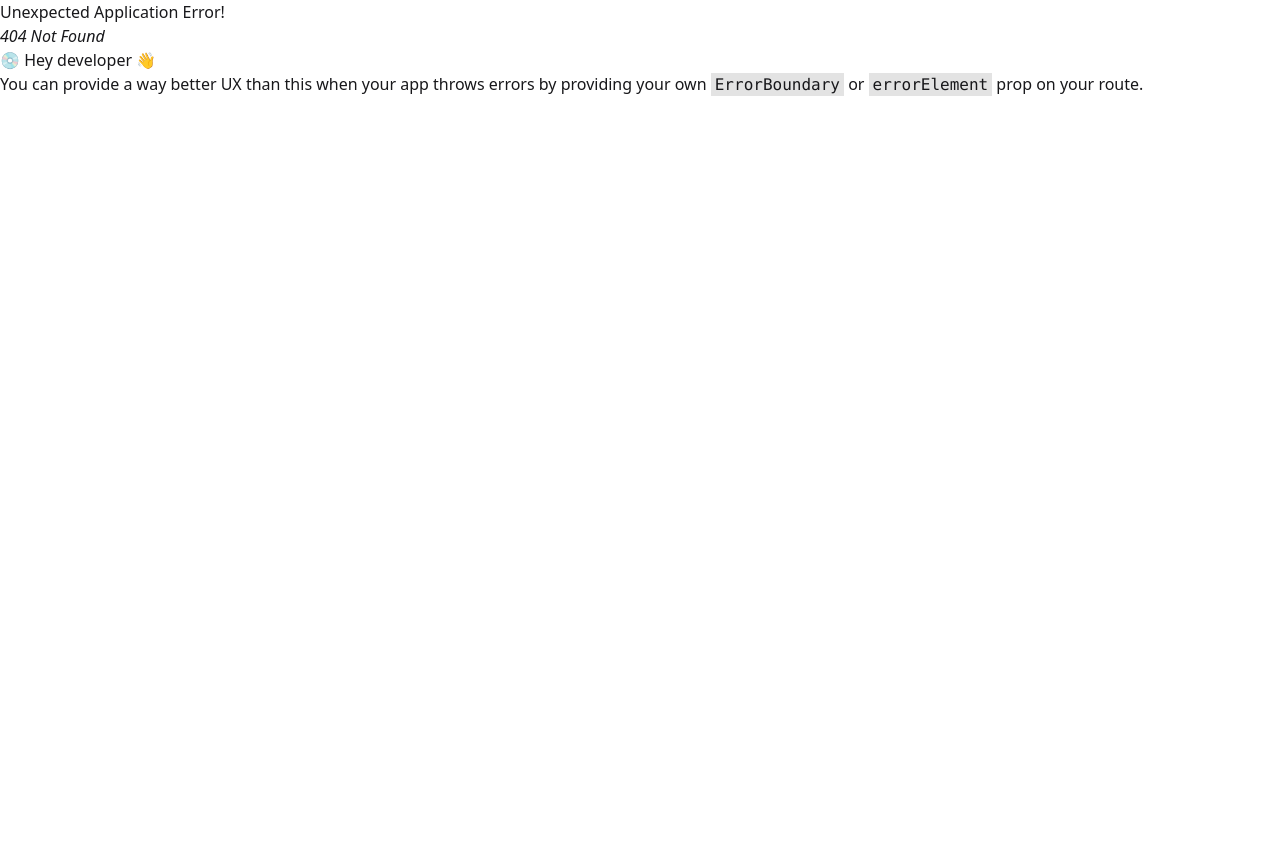
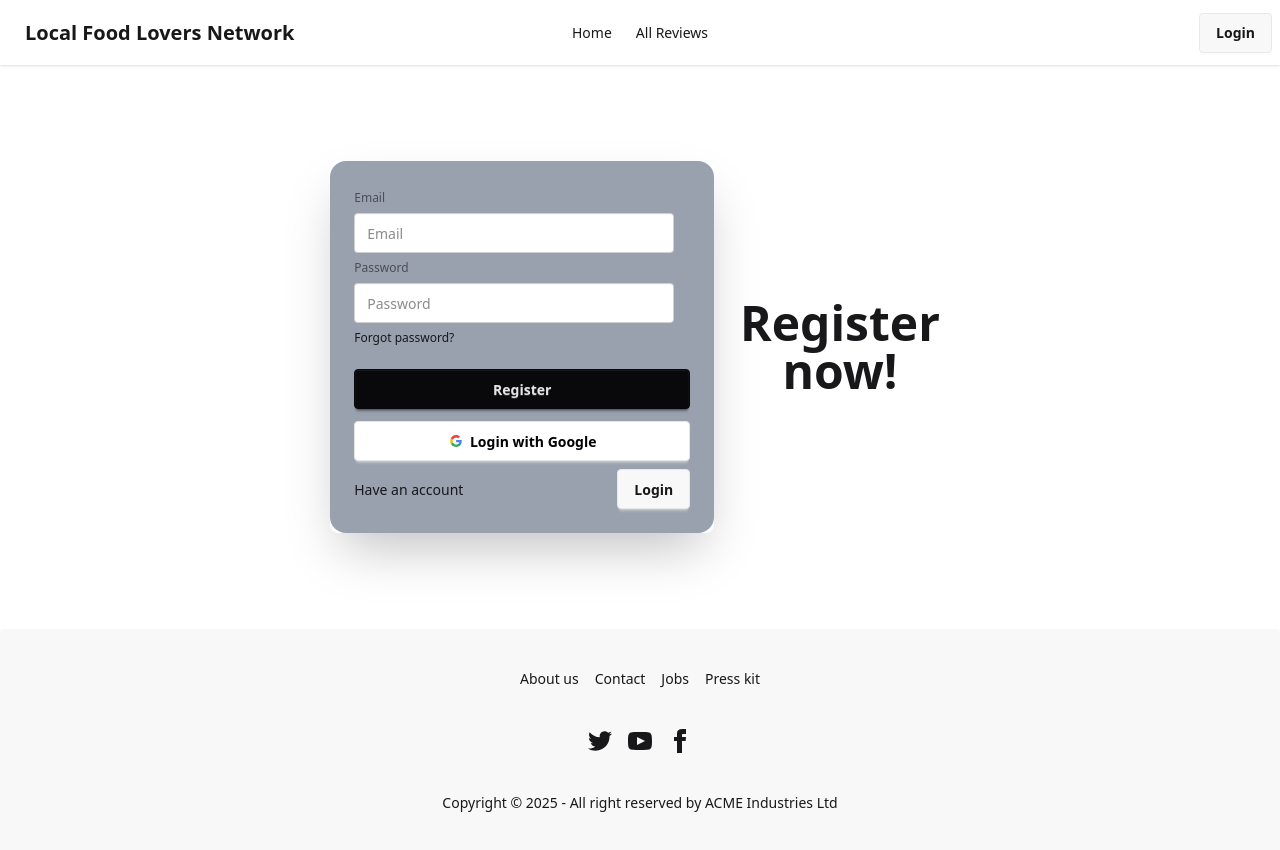
Before and after one commit to naifmahmud/B12-A10-Future-Box-client, a React (Vite) app: page /register in a window 1280 px wide. Before the commit this address had no page. Shown: the top 850 px of the page. Before the commit the page ends 800 px from the top, so only its background shows below. Built offline with nearby package versions, Linux system fonts and the light colour scheme.

Commit message:
Added Login & Registration page

```diff
--- /dev/null
+++ b/src/Pages/Authentication/Login.jsx
@@ -0,0 +1,39 @@
+import React from 'react';
+import { NavLink } from 'react-router';
+
+const Login = () => {
+    return (
+        <div className="hero min-h-screen">
+  <div className="hero-content flex-col lg:flex-row-reverse">
+    <div className="text-center">
+      <h1 className="text-5xl font-bold">Login now!</h1>
+    </div>
+    <div className="card bg-base-100 w-full max-w-sm shrink-0 shadow-2xl">
+      <div className="card-body bg-gray-400 rounded-2xl">
+        <form>
+            <fieldset className="fieldset">
+          <label className="label">Email</label>
+          <input type="email" className="input" placeholder="Email" />
+          <label className="label">Password</label>
+          <input type="password" className="input" placeholder="Password" />
+          <div><a className="link link-hover">Forgot password?</a></div>
+          <button className="btn btn-neutral mt-4">Login</button>
+        </fieldset>
+        </form>
+        {/* Google */}
+        <button className="btn bg-white text-black border-[#e5e5e5]">
+        <svg aria-label="Google logo" width="16" height="16" xmlns="http://www.w3.org/2000/svg" viewBox="0 0 512 512"><g><path d="m0 0H512V512H0" fill="#fff"></path><path fill="#34a853" d="M153 292c30 82 118 95 171 60h62v48A192 192 0 0190 341"></path><path fill="#4285f4" d="m386 400a140 175 0 0053-179H260v74h102q-7 37-38 57"></path><path fill="#fbbc02" d="m90 341a208 200 0 010-171l63 49q-12 37 0 73"></path><path fill="#ea4335" d="m153 219c22-69 116-109 179-50l55-54c-78-75-230-72-297 55"></path></g></svg>
+        Login with Google
+        </button>
+        <div className='flex justify-around items-center'>
+            <p>New here please register</p>
+            <NavLink className="btn" to="/register">Register</NavLink>
+        </div>
+      </div>
+    </div>
+  </div>
+</div>
+    );
+};
+
+export default Login;
--- /dev/null
+++ b/src/Pages/Authentication/Register.jsx
@@ -0,0 +1,39 @@
+import React from 'react';
+import { NavLink } from 'react-router';
+
+const Register = () => {
+    return (
+        <div className="hero my-20">
+  <div className="hero-content flex-col lg:flex-row-reverse">
+    <div className="text-center">
+      <h1 className="text-5xl font-bold">Register now!</h1>
+    </div>
+    <div className="card bg-base-100 w-full max-w-sm shrink-0 shadow-2xl">
+      <div className="card-body bg-gray-400 rounded-2xl">
+        <form>
+            <fieldset className="fieldset">
+          <label className="label">Email</label>
+          <input type="email" className="input" placeholder="Email" />
+          <label className="label">Password</label>
+          <input type="password" className="input" placeholder="Password" />
+          <div><a className="link link-hover">Forgot password?</a></div>
+          <button className="btn btn-neutral mt-4">Register</button>
+        </fieldset>
+        </form>
+        {/* Google */}
+        <button className="btn bg-white text-black border-[#e5e5e5]">
+        <svg aria-label="Google logo" width="16" height="16" xmlns="http://www.w3.org/2000/svg" viewBox="0 0 512 512"><g><path d="m0 0H512V512H0" fill="#fff"></path><path fill="#34a853" d="M153 292c30 82 118 95 171 60h62v48A192 192 0 0190 341"></path><path fill="#4285f4" d="m386 400a140 175 0 0053-179H260v74h102q-7 37-38 57"></path><path fill="#fbbc02" d="m90 341a208 200 0 010-171l63 49q-12 37 0 73"></path><path fill="#ea4335" d="m153 219c22-69 116-109 179-50l55-54c-78-75-230-72-297 55"></path></g></svg>
+        Login with Google
+        </button>
+        <div className='flex justify-around items-center'>
+            <p>Have an account</p>
+            <NavLink className="btn" to="/login">Login</NavLink>
+        </div>
+      </div>
+    </div>
+  </div>
+</div>
+    );
+};
+
+export default Register;
--- a/src/RootLayout/Root.jsx
+++ b/src/RootLayout/Root.jsx
@@ -7,7 +7,7 @@ const Root = () => {
     return (
         <div className='flex flex-col min-h-screen '>
             <Navbar></Navbar>
-            <div className='flex-1'>
+            <div className='flex-1 mx-auto'>
                 <Outlet></Outlet>
             </div>
             <Footer></Footer>
--- a/src/Routes/Route/Route.jsx
+++ b/src/Routes/Route/Route.jsx
@@ -1,6 +1,9 @@
 import { createBrowserRouter } from "react-router";
 import Root from "../../RootLayout/Root";
 import Home from "../../Pages/Home/Home";
+import AllReviews from "../../components/AllReviews/AllReviews";
+import Login from "../../Pages/Authentication/Login";
+import Register from "../../Pages/Authentication/Register";
 
 export const router=createBrowserRouter([
     {path:'/',
@@ -8,6 +11,18 @@ export const router=createBrowserRouter([
         children:[
             {index:true,
                 Component:Home
+            },
+            {
+                path:'allReviews',
+                Component: AllReviews
+            },
+            {
+                path:'login',
+                Component:Login
+            },
+            {
+                path:'register',
+                Component:Register
             }
         ]
     }
--- /dev/null
+++ b/src/components/AllReviews/AllReviews.jsx
@@ -0,0 +1,11 @@
+import React from 'react';
+
+const AllReviews = () => {
+    return (
+        <div>
+            This is all reviews page
+        </div>
+    );
+};
+
+export default AllReviews;
--- /dev/null
+++ b/src/components/Loading/Loading.jsx
@@ -0,0 +1,15 @@
+import React from 'react';
+
+const Loading = () => {
+    return (
+<div class="spinner">
+<div></div>
+<div></div>
+<div></div>
+<div></div>
+<div></div>
+</div>
+    );
+};
+
+export default Loading;
--- a/src/components/Navbar/Navbar.jsx
+++ b/src/components/Navbar/Navbar.jsx
@@ -1,46 +1,56 @@
-import React from 'react';
+import React from "react";
+import { NavLink } from "react-router";
 
 const Navbar = () => {
+  const links = (
+            <>
+              <li>
+                <NavLink to="/">Home</NavLink>
+              </li>
+              <li>
+                <NavLink to="/allReviews">All Reviews</NavLink>
+              </li>
+            </>
+          );
+
   return (
     <div className="navbar bg-base-100 shadow-sm">
       <div className="navbar-start">
         <div className="dropdown">
           <div tabIndex={0} role="button" className="btn btn-ghost lg:hidden">
-        <svg xmlns="http://www.w3.org/2000/svg" className="h-5 w-5" fill="none" viewBox="0 0 24 24" stroke="currentColor"> <path strokeLinecap="round" strokeLinejoin="round" strokeWidth="2" d="M4 6h16M4 12h8m-8 6h16" /> </svg>
+            <svg
+              xmlns="http://www.w3.org/2000/svg"
+              className="h-5 w-5"
+              fill="none"
+              viewBox="0 0 24 24"
+              stroke="currentColor"
+            >
+              {" "}
+              <path
+                strokeLinecap="round"
+                strokeLinejoin="round"
+                strokeWidth="2"
+                d="M4 6h16M4 12h8m-8 6h16"
+              />{" "}
+            </svg>
           </div>
           <ul
             tabIndex="-1"
-        className="menu menu-sm dropdown-content bg-base-100 rounded-box z-1 mt-3 w-52 p-2 shadow">
-        <li><a>Item 1</a></li>
-        <li>
-          <a>Parent</a>
-          <ul className="p-2">
-            <li><a>Submenu 1</a></li>
-            <li><a>Submenu 2</a></li>
-          </ul>
-        </li>
-        <li><a>Item 3</a></li>
+            className="menu menu-sm dropdown-content bg-base-100 rounded-box z-1 mt-3 w-52 p-2 shadow"
+          >
+           {links}
+           <li><NavLink to="/register">Register</NavLink></li>
           </ul>
         </div>
-    <a className="btn btn-ghost text-xl">daisyUI</a>
+        <a className="btn btn-ghost text-xl">Local Food Lovers Network</a>
       </div>
       <div className="navbar-center hidden lg:flex">
         <ul className="menu menu-horizontal px-1">
-      <li><a>Item 1</a></li>
-      <li>
-        <details>
-          <summary>Parent</summary>
-          <ul className="p-2">
-            <li><a>Submenu 1</a></li>
-            <li><a>Submenu 2</a></li>
-          </ul>
-        </details>
-      </li>
-      <li><a>Item 3</a></li>
+          {links}
         </ul>
       </div>
       <div className="navbar-end">
-    <a className="btn">Button</a>
+        <NavLink to="/login" className="btn">Login</NavLink>
       </div>
     </div>
   );
```
Also changed, not shown: src/assets/404error.jpg (added), src/firebase/firebase.config.js (added). Lines whose indentation alone changed are shown as unchanged.
